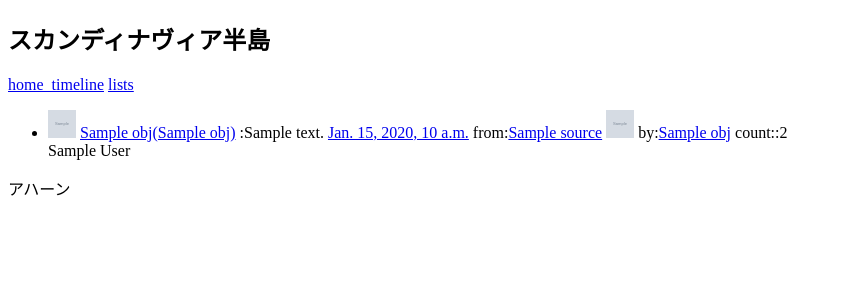
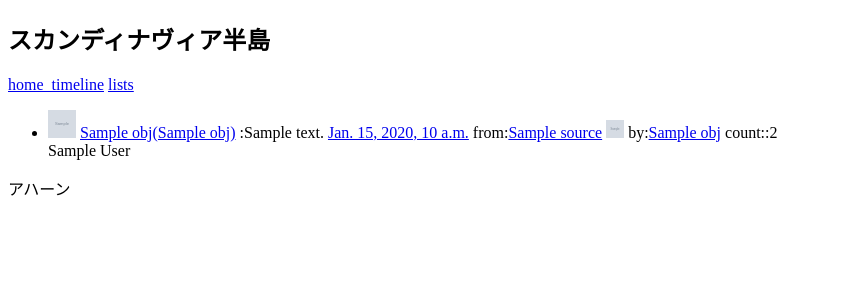
Before and after one commit to altnight/skz2_proj, a Django app: template templates/skz2.html in a window 1280 px wide. Shown: the part 130-430 px from the top of the page, without its empty margins (0-842 px from the left). Run offline with Django 3.2, Linux system fonts and the light colour scheme; the template is opened without the code that fills it: most values are stand-ins (such as "Sample title", 1, 10 or a date in 2020); grey boxes marked "Sample" are stand-in pictures.

Commit message:
lessしたかっただけなんだよ！！！！

```diff
--- a/static/css/base.css
+++ b/static/css/base.css
@@ -1,4 +1,14 @@
-.user_icon{
+.user_icon {
   width: 28px;
   height: 28px;
 }
+.retweeted {
+  width: 18px;
+  height: 18px;
+}
+#header {
+  border-radius: 5px;
+  -moz-border-radius: 5px;
+  -o-border-radius: 5px;
+  -webkit-border-radius: 5px;
+}
--- /dev/null
+++ b/static/css/base.less
@@ -0,0 +1,20 @@
+.user_icon{
+  width: 28px;
+  height: 28px;
+
+}
+.retweeted{
+  width: 18px;
+  height: 18px;
+}
+
+#MixinBorderRadius(@radius: 10px){
+  border-radius: @radius;
+  -moz-border-radius: @radius;
+  -o-border-radius: @radius;
+  -webkit-border-radius: @radius;
+}
+
+#header{
+  #MixinBorderRadius(5px);
+}
--- a/templates/skz2.html
+++ b/templates/skz2.html
@@ -25,7 +25,7 @@
      <a href="http://twitter.com/#!/{{ obj.screen_name }}/status/{{ obj.status_id }}">{{ obj.created_at }}</a>
      from:<a href="{{ obj.source_url }}">{{ obj.source }}</a>
      {% if obj.old_tweet_screen_name %}
-       <img src="{{ obj.old_tweet_user_image_url }}" alt="{{ obj.old_tweet_screen_name }}" class="user_icon" />
+       <img src="{{ obj.old_tweet_user_image_url }}" alt="{{ obj.old_tweet_screen_name }}" class="retweeted" />
        by:<a href="http://twitter.com/#!/{{ obj.old_tweet_screen_name }}">{{ obj.old_tweet_screen_name }}</a> count::{{ obj.retweeted_count|add:"1" }}
      {% endif %}
     </li>
```
